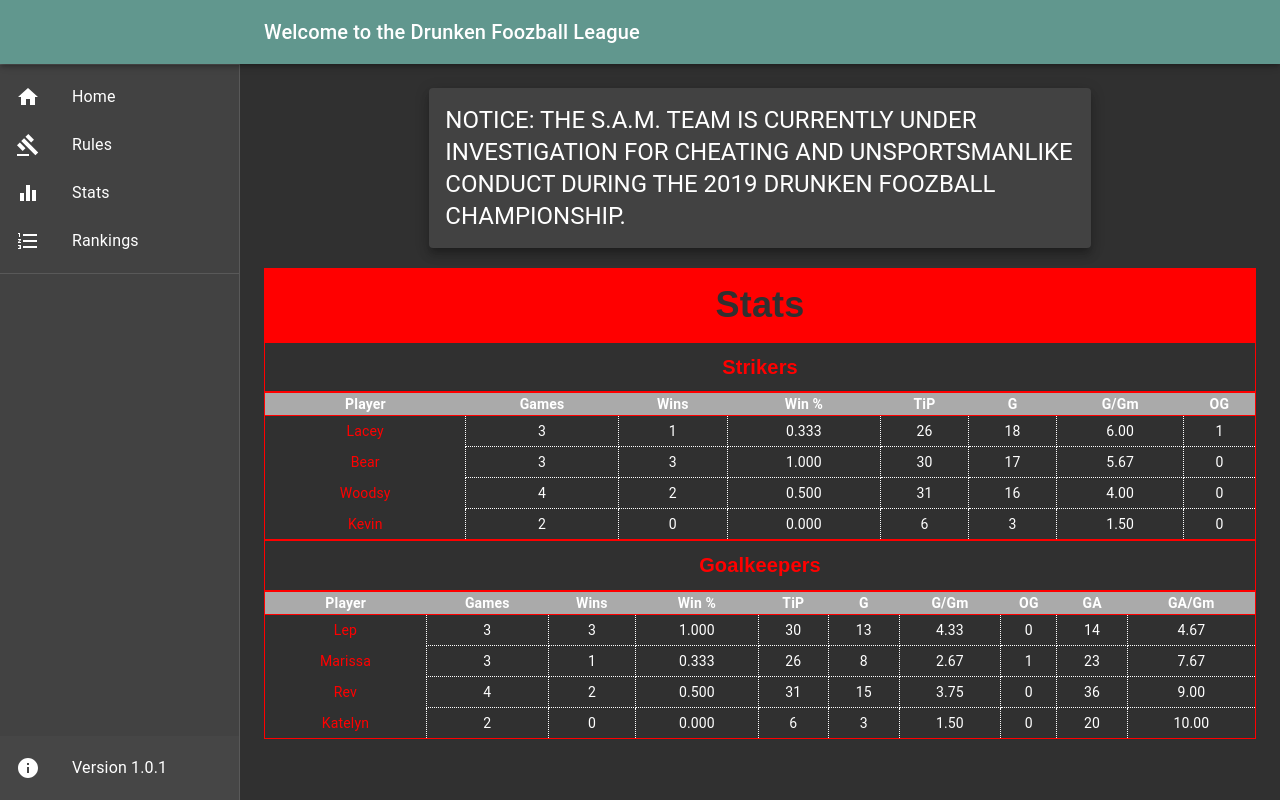
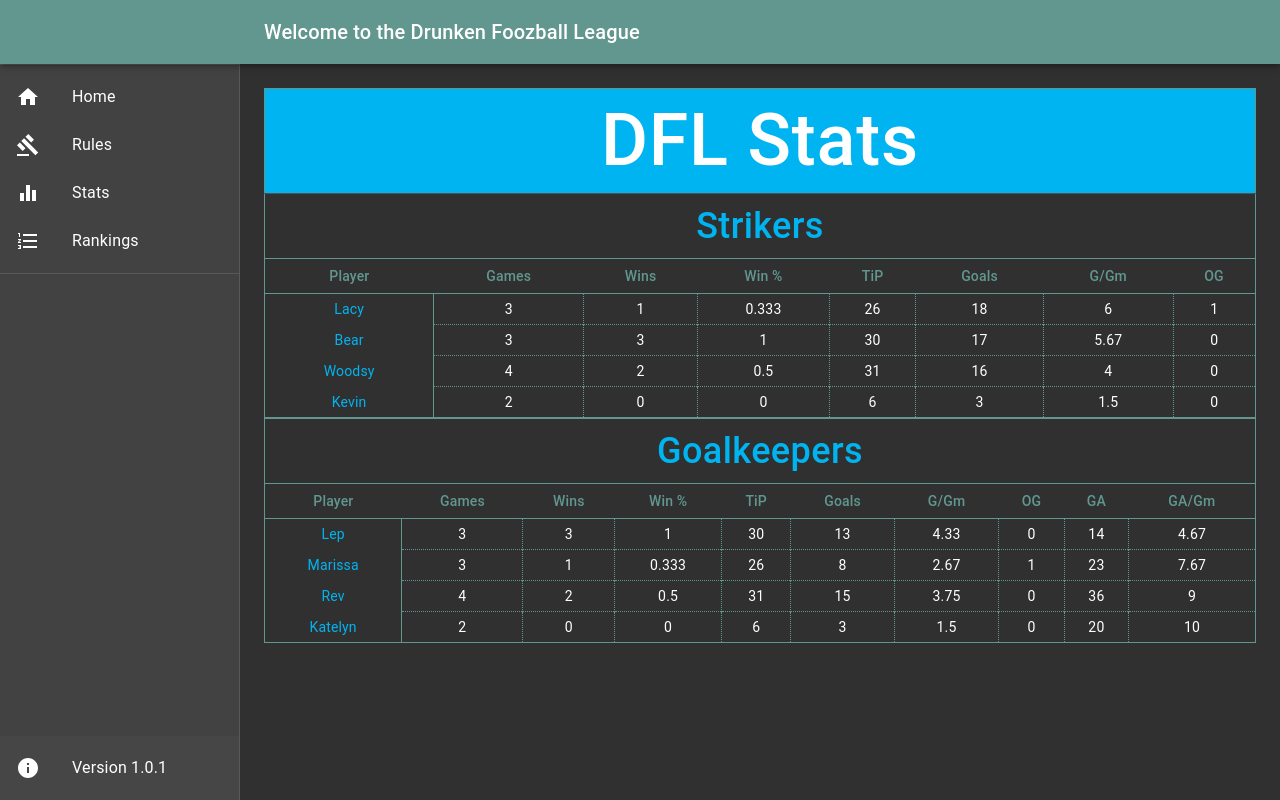
Before and after one commit to frankMazzarella/drunken-foozball-client, a React (Create React App) app: page /stats in a window 1280 px wide. Built offline with nearby package versions, Linux system fonts and the light colour scheme.

Commit message:
Add files via upload

```diff
--- a/src/home/Home.js
+++ b/src/home/Home.js
@@ -9,6 +9,18 @@ const useStyles = makeStyles(() => ({
     marginLeft: 'auto',
     marginRight: 'auto',
     width: '100%'
+  },
+
+  header: {
+	fontSize: 72,
+	color: '#61978E',
+	fontFamily: 'Roboto',
+	margin: 0
+  },
+
+  story: {
+	fontSize: 20,
+	fontFamily: 'Roboto'
   }
 }));
 
@@ -21,6 +33,15 @@ export default function Home() {
         <img src={logo} alt="logo" className={classes.logo} />
         <br /><br />
       </Grid>
+	  <Grid item sm={10} lg={10}>
+		<h1 className={classes.header}>Grab Your Rods</h1>
+	  </Grid>
+	  <Grid item sm={10} lg={10}>
+		<p className={classes.story}>The new DFL website is officially here, boys and girls!  As you can see above, there is a new, badass logo.  There is speculation that this logo was inspiried
+			by a photo of the great Lep, but that is not officially recognized.  The website also includes an all-new stats page, and many more improvements are on the way!  We will keep you
+			all updated on the progress and look forward to the next DFL tournament!  Hopefully, there will be a worthy battle for second place!
+		</p>
+	  </Grid>
     </Grid>
   );
 }
--- /dev/null
+++ b/src/rankings/Rankings.js
@@ -0,0 +1,99 @@
+import React from 'react';
+import { Grid, makeStyles } from '@material-ui/core';
+import Table from '@material-ui/core/Table';
+import TableBody from '@material-ui/core/TableBody';
+import TableCell from '@material-ui/core/TableCell';
+import TableContainer from '@material-ui/core/TableContainer';
+import TableHead from '@material-ui/core/TableHead';
+import TableRow from '@material-ui/core/TableRow';
+
+const useStyles = makeStyles(() => ({
+	header: {
+		textAlign: 'center',
+		fontFamily: 'Roboto',
+		fontSize: 72,
+		padding: 40,
+		whiteSpace: 'nowrap',
+		backgroundColor: '#00b4f1',
+	},
+
+	rank_header: {
+		color: '#61978e',
+		borderBottom: '1px solid #61978e',
+		textAlign: 'center',
+		padding: 5,
+	},
+
+	table: {
+		width: '100%',
+		fontFamily: 'Roboto',
+		borderCollapse: 'collapse',
+		textAlign: 'center',
+		border: '1px solid #61978e',
+		padding: 10,
+	},
+
+	team: {
+		color: '#00b4f1',
+		padding: 5,
+		border: '1px dotted #61978e',
+		textAlign: 'center',
+	},
+
+	rank: {
+		padding: 5,
+		border: '1px dotted #61978e',
+		textAlign: 'center',
+	},
+}));
+
+function createRank(rank, team, points, record) {
+	return { rank, team, points, record };
+}
+
+const ranks = [
+	createRank(1, 'S.A.M.', 1360, '17-3'),
+	createRank(2, 'Rock of Gibraltar', 610, '9-9'),
+	createRank(3, 'Free Will', 570, '8-11'),
+	createRank(4, 'Fire Breathing Rubber Duckies', 180, '2-8'),
+	createRank(5, 'Rev and Kev', 80, '1-3'),
+	createRank(6, 'Rev and Riss', 50, '2-1'),
+	createRank(7, 'Sophomores', 45, '1-2'),
+	createRank(8, 'Blackish Assholes', 10, '0-2'),
+];
+
+export default function Home() {
+  const classes = useStyles();
+
+  return (
+	<Grid container direction="column" alignItems="center">
+		<TableContainer>
+			<Table className={classes.table}>
+				<TableHead>
+					<TableRow>
+						<TableCell className={classes.header} colSpan={8}>DFL Rankings</TableCell>
+					</TableRow>
+				</TableHead>
+				<TableHead>
+					<TableRow>
+						<TableCell className={classes.rank_header}>Rank</TableCell>
+						<TableCell className={classes.rank_header}>Team</TableCell>
+						<TableCell className={classes.rank_header}>Points</TableCell>
+						<TableCell className={classes.rank_header}>Record</TableCell>
+					</TableRow>
+				</TableHead>
+				<TableBody>
+					{ranks.map(row => (
+						<TableRow key={row.rank}>
+							<TableCell style={{borderBottom: "none"}} className={classes.rank}>{row.rank}</TableCell>
+							<TableCell style={{borderBottom: "none"}} className={classes.team}>{row.team}</TableCell>
+							<TableCell style={{borderBottom: "none"}} className={classes.rank}>{row.points}</TableCell>
+							<TableCell style={{borderBottom: "none"}} className={classes.rank}>{row.record}</TableCell>
+						</TableRow>
+					))}
+				</TableBody>
+			</Table>
+		</TableContainer>
+	</Grid>
+  );
+}
--- a/src/stats/Stats.js
+++ b/src/stats/Stats.js
@@ -1,145 +1,167 @@
-import React, { Component } from 'react';
-import { Card, CardHeader, Grid } from '@material-ui/core';
+import React from 'react';
+import { Grid, makeStyles } from '@material-ui/core';
+import Table from '@material-ui/core/Table';
+import TableBody from '@material-ui/core/TableBody';
+import TableCell from '@material-ui/core/TableCell';
+import TableContainer from '@material-ui/core/TableContainer';
+import TableHead from '@material-ui/core/TableHead';
+import TableRow from '@material-ui/core/TableRow';
 
-import './stats_style.css'
+const useStyles = makeStyles(() => ({
+	header: {
+		textAlign: 'center',
+		fontFamily: 'Roboto',
+		fontSize: 72,
+		padding: 40,
+		backgroundColor: '#00b4f1',
+	},
 
-export default class Item extends Component {
-  warning = `NOTICE: THE S.A.M. TEAM IS CURRENTLY UNDER INVESTIGATION FOR CHEATING
-    AND UNSPORTSMANLIKE CONDUCT DURING THE 2019 DRUNKEN FOOZBALL CHAMPIONSHIP.`
+	position_header: {
+		textAlign: 'center',
+		fontFamily: 'Roboto',
+		fontSize: 36,
+		padding: 20,
+		color: '#00b4f1',
+		border: '1px solid #61978e',
+	},
 
-  render() {
-    return (
-      <React.Fragment>
-        <Grid container direction="column" alignItems="center">
-          <Grid item sm={10} lg={8}>
-            <Card raised>
-              <CardHeader title={this.warning} />
-            </Card>
-          </Grid>
-        </Grid>
-        <br />
-        <h1 id="statsheader">Stats</h1>
-        <h2 id="positionheader">Strikers</h2>
-        <table id="statstable">
-          <tbody>
-            <tr id="headerrow">
-              <td>Player</td>
-              <td>Games</td>
-              <td>Wins</td>
-              <td>Win %</td>
-              <td>TiP</td>
-              <td>G</td>
-              <td>G/Gm</td>
-              <td>OG</td>
-            </tr>
-            <tr>
-              <td id="namecell">Lacey</td>
-              <td id="statcell">3</td>
-              <td id="statcell">1</td>
-              <td id="statcell">0.333</td>
-              <td id="statcell">26</td>
-              <td id="statcell">18</td>
-              <td id="statcell">6.00</td>
-              <td id="statcell">1</td>
-            </tr>
-            <tr>
-              <td id="namecell">Bear</td>
-              <td id="statcell">3</td>
-              <td id="statcell">3</td>
-              <td id="statcell">1.000</td>
-              <td id="statcell">30</td>
-              <td id="statcell">17</td>
-              <td id="statcell">5.67</td>
-              <td id="statcell">0</td>
-            </tr>
-            <tr>
-              <td id="namecell">Woodsy</td>
-              <td id="statcell">4</td>
-              <td id="statcell">2</td>
-              <td id="statcell">0.500</td>
-              <td id="statcell">31</td>
-              <td id="statcell">16</td>
-              <td id="statcell">4.00</td>
-              <td id="statcell">0</td>
-            </tr>
-            <tr>
-              <td id="namecell">Kevin</td>
-              <td id="statcell">2</td>
-              <td id="statcell">0</td>
-              <td id="statcell">0.000</td>
-              <td id="statcell">6</td>
-              <td id="statcell">3</td>
-              <td id="statcell">1.50</td>
-              <td id="statcell">0</td>
-            </tr>
-          </tbody>
-        </table>
-        <h2 id="positionheader">Goalkeepers</h2>
-        <table id="statstable">
-          <tbody>
-            <tr id="headerrow">
-              <td>Player</td>
-              <td>Games</td>
-              <td>Wins</td>
-              <td>Win %</td>
-              <td>TiP</td>
-              <td>G</td>
-              <td>G/Gm</td>
-              <td>OG</td>
-              <td>GA</td>
-              <td>GA/Gm</td>
-            </tr>
-            <tr>
-              <td id="namecell">Lep</td>
-              <td id="statcell">3</td>
-              <td id="statcell">3</td>
-              <td id="statcell">1.000</td>
-              <td id="statcell">30</td>
-              <td id="statcell">13</td>
-              <td id="statcell">4.33</td>
-              <td id="statcell">0</td>
-              <td id="statcell">14</td>
-              <td id="statcell">4.67</td>
-            </tr>
-            <tr>
-              <td id="namecell">Marissa</td>
-              <td id="statcell">3</td>
-              <td id="statcell">1</td>
-              <td id="statcell">0.333</td>
-              <td id="statcell">26</td>
-              <td id="statcell">8</td>
-              <td id="statcell">2.67</td>
-              <td id="statcell">1</td>
-              <td id="statcell">23</td>
-              <td id="statcell">7.67</td>
-            </tr>
-            <tr>
-              <td id="namecell">Rev</td>
-              <td id="statcell">4</td>
-              <td id="statcell">2</td>
-              <td id="statcell">0.500</td>
-              <td id="statcell">31</td>
-              <td id="statcell">15</td>
-              <td id="statcell">3.75</td>
-              <td id="statcell">0</td>
-              <td id="statcell">36</td>
-              <td id="statcell">9.00</td>
-            </tr>
-            <tr>
-              <td id="namecell">Katelyn</td>
-              <td id="statcell">2</td>
-              <td id="statcell">0</td>
-              <td id="statcell">0.000</td>
-              <td id="statcell">6</td>
-              <td id="statcell">3</td>
-              <td id="statcell">1.50</td>
-              <td id="statcell">0</td>
-              <td id="statcell">20</td>
-              <td id="statcell">10.00</td>
-            </tr>
-          </tbody>
-        </table>
-      </React.Fragment>
-    );
-  }
+	stats_header: {
+		color: '#61978e',
+		borderBottom: '1px solid #61978e',
+		textAlign: 'center',
+		padding: 5,
+	},
+
+	stats_table: {
+		width: '100%',
+		fontFamily: 'Roboto',
+		borderCollapse: 'collapse',
+		textAlign: 'center',
+		border: '1px solid #61978e',
+		padding: 10,
+	},
+
+	name: {
+		color: '#00b4f1',
+		padding: 5,
+		borderRight: '1px solid #61978e',
+		textAlign: 'center',
+	},
+
+	stats: {
+		padding: 5,
+		border: '1px dotted #61978e',
+		textAlign: 'center',
+	},
+}));
+
+function createStrikerData(name, games, wins, per, tip, goals, g_gm, og) {
+	return { name, games, wins, per, tip, goals, g_gm, og };
 }
+
+function createGoalieData(name, games, wins, per, tip, goals, g_gm, og, ga, ga_gm) {
+	return { name, games, wins, per, tip, goals, g_gm, og, ga, ga_gm };
+}
+
+const striker_rows = [
+	createStrikerData('Lacy', 3, 1, 0.333, 26, 18, 6.00, 1),
+	createStrikerData('Bear', 3, 3, 1.000, 30, 17, 5.67, 0),
+	createStrikerData('Woodsy', 4, 2, 0.500, 31, 16, 4.00, 0),
+	createStrikerData('Kevin', 2, 0, 0.000, 6, 3, 1.50, 0),
+];
+
+const goalie_rows = [
+	createGoalieData('Lep', 3, 3, 1.000, 30, 13, 4.33, 0, 14, 4.67),
+	createGoalieData('Marissa', 3, 1, 0.333, 26, 8, 2.67, 1, 23, 7.67),
+	createGoalieData('Rev', 4, 2, 0.500, 31, 15, 3.75, 0, 36, 9.00),
+	createGoalieData('Katelyn', 2, 0, 0.000, 6, 3, 1.50, 0, 20, 10.00),
+];
+
+export default function Home() {
+  const classes = useStyles();
+
+  return (
+	<Grid container direction="column" alignItems="center">
+		<TableContainer>
+			<Table className={classes.stats_table}>
+				<TableHead>
+					<TableRow>
+						<TableCell className={classes.header} colSpan={8}>DFL Stats</TableCell>
+					</TableRow>
+				</TableHead>
+				<TableHead>
+					<TableRow>
+						<TableCell className={classes.position_header} colSpan={8}>Strikers</TableCell>
+					</TableRow>
+				</TableHead>
+				<TableHead>
+					<TableRow>
+						<TableCell className={classes.stats_header}>Player</TableCell>
+						<TableCell className={classes.stats_header}>Games</TableCell>
+						<TableCell className={classes.stats_header}>Wins</TableCell>
+						<TableCell className={classes.stats_header}>Win %</TableCell>
+						<TableCell className={classes.stats_header}>TiP</TableCell>
+						<TableCell className={classes.stats_header}>Goals</TableCell>
+						<TableCell className={classes.stats_header}>G/Gm</TableCell>
+						<TableCell className={classes.stats_header}>OG</TableCell>
+					</TableRow>
+				</TableHead>
+				<TableBody>
+					{striker_rows.map(row => (
+						<TableRow key={row.name}>
+							<TableCell style={{borderBottom: "none"}} className={classes.name}>{row.name}</TableCell>
+							<TableCell style={{borderBottom: "none"}} className={classes.stats}>{row.games}</TableCell>
+							<TableCell style={{borderBottom: "none"}} className={classes.stats}>{row.wins}</TableCell>
+							<TableCell style={{borderBottom: "none"}} className={classes.stats}>{row.per}</TableCell>
+							<TableCell style={{borderBottom: "none"}} className={classes.stats}>{row.tip}</TableCell>
+							<TableCell style={{borderBottom: "none"}} className={classes.stats}>{row.goals}</TableCell>
+							<TableCell style={{borderBottom: "none"}} className={classes.stats}>{row.g_gm}</TableCell>
+							<TableCell style={{borderBottom: "none"}} className={classes.stats}>{row.og}</TableCell>
+						</TableRow>
+					))}
+				</TableBody>
+			</Table>
+		</TableContainer>
+
+		<TableContainer>
+			<Table className={classes.stats_table}>
+				<TableHead>
+					<TableRow>
+						<TableCell className={classes.position_header} colSpan={10}>Goalkeepers</TableCell>
+					</TableRow>
+				</TableHead>
+				<TableHead>
+					<TableRow>
+						<TableCell className={classes.stats_header}>Player</TableCell>
+						<TableCell className={classes.stats_header}>Games</TableCell>
+						<TableCell className={classes.stats_header}>Wins</TableCell>
+						<TableCell className={classes.stats_header}>Win %</TableCell>
+						<TableCell className={classes.stats_header}>TiP</TableCell>
+						<TableCell className={classes.stats_header}>Goals</TableCell>
+						<TableCell className={classes.stats_header}>G/Gm</TableCell>
+						<TableCell className={classes.stats_header}>OG</TableCell>
+						<TableCell className={classes.stats_header}>GA</TableCell>
+						<TableCell className={classes.stats_header}>GA/Gm</TableCell>
+					</TableRow>
+				</TableHead>
+				<TableBody className="stats_info">
+					{goalie_rows.map(row => (
+						<TableRow key={row.name}>
+							<TableCell style={{borderBottom: "none"}} className={classes.name}>{row.name}</TableCell>
+							<TableCell style={{borderBottom: "none"}} className={classes.stats}>{row.games}</TableCell>
+							<TableCell style={{borderBottom: "none"}} className={classes.stats}>{row.wins}</TableCell>
+							<TableCell style={{borderBottom: "none"}} className={classes.stats}>{row.per}</TableCell>
+							<TableCell style={{borderBottom: "none"}} className={classes.stats}>{row.tip}</TableCell>
+							<TableCell style={{borderBottom: "none"}} className={classes.stats}>{row.goals}</TableCell>
+							<TableCell style={{borderBottom: "none"}} className={classes.stats}>{row.g_gm}</TableCell>
+							<TableCell style={{borderBottom: "none"}} className={classes.stats}>{row.og}</TableCell>
+							<TableCell style={{borderBottom: "none"}} className={classes.stats}>{row.ga}</TableCell>
+							<TableCell style={{borderBottom: "none"}} className={classes.stats}>{row.ga_gm}</TableCell>
+						</TableRow>
+					))}
+				</TableBody>
+			</Table>
+		</TableContainer>
+	</Grid>
+  );
+}
```
